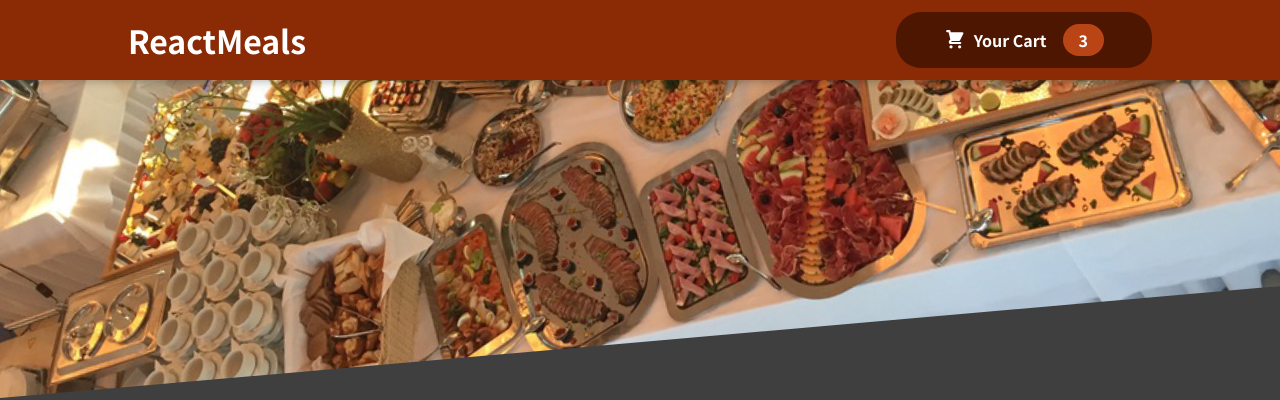
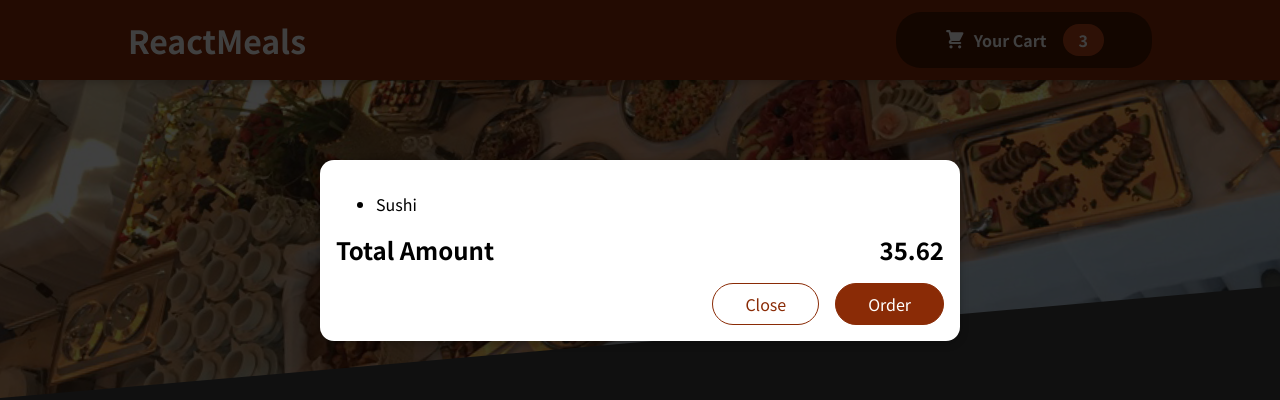
Before and after one commit to Bojan2111/food-order-app, a React (Create React App) app: page / in a window 1280 px wide. Shown: the top 400 px of the page. Built offline with nearby package versions, Linux system fonts and the light colour scheme.

Commit message:
Add Modal component and update Cart to use portal

```diff
--- a/public/index.html
+++ b/public/index.html
@@ -28,6 +28,7 @@
   </head>
   <body>
     <noscript>You need to enable JavaScript to run this app.</noscript>
+    <div id="overlays"></div>
     <div id="root"></div>
     <!--
       This HTML file is a template.
--- a/src/App.js
+++ b/src/App.js
@@ -1,10 +1,12 @@
 import React, { Fragment } from "react";
 import Header from "./components/Layout/Header";
 import Meals from "./components/Meals/Meals";
+import Cart from "./components/Cart/Cart";
 
 function App() {
   return (
     <Fragment>
+      <Cart />
       <Header />
       <main>
         <Meals />
--- a/src/components/Cart/Cart.js
+++ b/src/components/Cart/Cart.js
@@ -1,16 +1,17 @@
 import React from "react";
+import Modal from "../UI/Modal";
 import classes from "./Cart.module.css";
 
 const Cart = (props) => {
   const cartItems = (
-    <ul className={classes.['class-items']}>
+    <ul className={classes["class-items"]}>
       {[{ id: "c1", name: "Sushi", amount: 2, price: 12.99 }].map((item) => (
         <li>{item.name}</li>
       ))}
     </ul>
   );
   return (
-    <div>
+    <Modal>
       {cartItems}
       <div className={classes.total}>
         <span>Total Amount</span>
@@ -20,7 +21,7 @@
         <button className={classes["button--alt"]}>Close</button>
         <button className={classes.button}>Order</button>
       </div>
-    </div>
+    </Modal>
   );
 };
 
--- /dev/null
+++ b/src/components/UI/Modal.js
@@ -0,0 +1,31 @@
+import React, { Fragment } from "react";
+import ReactDOM from "react-dom";
+import classes from "./Modal.module.css";
+
+const Backdrop = (props) => {
+  return <div className={classes.backdrop}></div>;
+};
+
+const ModalOverlay = (props) => {
+  return (
+    <div className={classes.modal}>
+      <div className={classes.content}>{props.children}</div>
+    </div>
+  );
+};
+
+const portalElement = document.getElementById("overlays");
+
+const Modal = (props) => {
+  return (
+    <Fragment>
+      {ReactDOM.createPortal(<Backdrop />, portalElement)}
+      {ReactDOM.createPortal(
+        <ModalOverlay>{props.children}</ModalOverlay>,
+        portalElement
+      )}
+    </Fragment>
+  );
+};
+
+export default Modal;
--- /dev/null
+++ b/src/components/UI/Modal.module.css
@@ -0,0 +1,40 @@
+.backdrop {
+  position: fixed;
+  top: 0;
+  left: 0;
+  width: 100%;
+  height: 100vh;
+  z-index: 20;
+  background-color: rgba(0, 0, 0, 0.75);
+}
+
+.modal {
+  position: fixed;
+  top: 20vh;
+  left: 5%;
+  width: 90%;
+  background-color: white;
+  padding: 1rem;
+  border-radius: 14px;
+  box-shadow: 0 2px 8px rgba(0, 0, 0, 0.25);
+  z-index: 30;
+  animation: slide-down 300ms ease-out forwards;
+}
+
+@media (min-width: 768px) {
+  .modal {
+    width: 40rem;
+    left: calc(50% - 20rem);
+  }
+}
+
+@keyframes slide-down {
+  from {
+    opacity: 0;
+    transform: translateY(-3rem);
+  }
+  to {
+    opacity: 1;
+    transform: translateY(0);
+  }
+}
```
